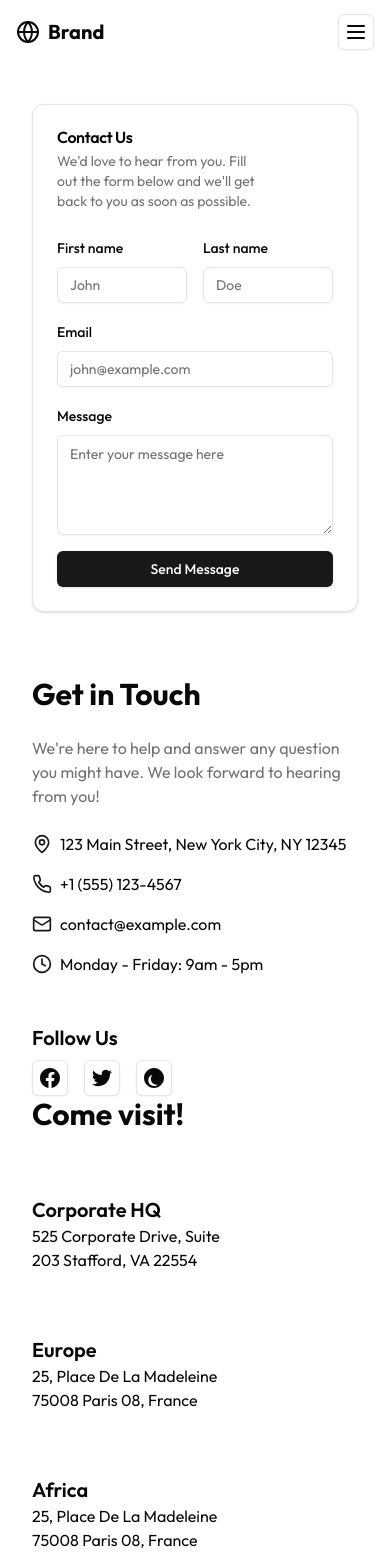
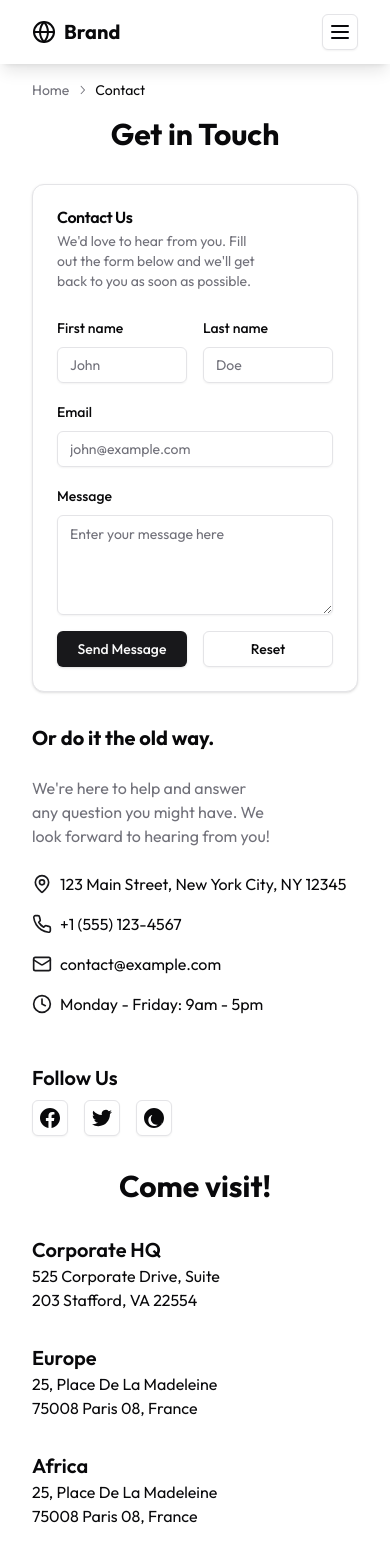
Before and after one commit to aabboudi/corporate-website, a Next.js app: page /contact in a window 390 px wide. Shown: the top 1568 px of the page. Built offline with nearby package versions, Linux system fonts and the light colour scheme.

Commit message:
Modified project layout

```diff
--- a/app/contact/page.tsx
+++ b/app/contact/page.tsx
@@ -1,15 +1,21 @@
-import { Button } from "@/components/ui/button"
-import { Card, CardContent, CardDescription, CardHeader, CardTitle } from "@/components/ui/card"
-import { Input } from "@/components/ui/input"
-import { Label } from "@/components/ui/label"
-import { Textarea } from "@/components/ui/textarea"
-import { MapPin, Phone, Mail, Clock } from "lucide-react"
+import { Button } from "@/components/ui/button";
+import { Card, CardContent, CardDescription, CardHeader, CardTitle } from "@/components/ui/card";
+import { Input } from "@/components/ui/input";
+import { Label } from "@/components/ui/label";
+import { Textarea } from "@/components/ui/textarea";
+import { MapPin, Phone, Mail, Clock } from "lucide-react";
+
+import { Breadcrumbs } from "@/components/breadcrumbs-builder";
 
 export default function Contact() {
   return (
-    <div className="container mx-auto py-10 max-w-7xl px-8">
-      <div className="grid grid-cols-1 lg:grid-cols-2 gap-16">
-        <Card className="w-full">
+    <>
+      <Breadcrumbs current="Contact" path={[{ href: "/", label: "Home" },]} />
+      <main className="container max-w-8xl px-8 mx-auto">
+
+        <h1 className="text-center text-3xl font-bold mb-8">Get in Touch</h1>
+        <div className="grid grid-cols-1 lg:grid-cols-2 gap-8">
+          <Card className="col-span-1 w-full">
             <CardHeader>
               <CardTitle>Contact Us</CardTitle>
               <CardDescription className="text-balance">We'd love to hear from you. Fill out the form below and we'll get back to you as soon as possible.</CardDescription>
@@ -34,16 +40,21 @@ export default function Contact() {
                   <Label htmlFor="message">Message</Label>
                   <Textarea className="min-h-[100px]" id="message" name="message" placeholder="Enter your message here" />
                 </div>
+                <div className="grid grid-cols-2 gap-4">
                   <Button className="w-full" type="submit">
                     Send Message
                   </Button>
+                  <Button className="w-full" type="reset" variant="outline">
+                    Reset
+                  </Button>
+                </div>
               </form>
             </CardContent>
           </Card>
 
-        <div className="space-y-6">
-          <div className="text-3xl font-bold">Get in Touch</div>
-          <p className="text-muted-foreground">
+          <div className="col-span-1 space-y-6">
+            <div className="text-xl font-bold">Or do it the old way.</div>
+            <p className="text-muted-foreground text-balance">
               We're here to help and answer any question you might have. We look forward to hearing from you!
             </p>
             <div className="space-y-4">
@@ -89,12 +100,10 @@ export default function Contact() {
             </div>
           </div>
         </div>
-      <div className="flex flex-wrap justify-center gap-16">
-        <div className="w-full">
-          <h2 className="text-3xl font-bold">
+        <h2 className="text-center text-3xl font-bold my-8">
           Come visit!
         </h2>
-        </div>
+        <div className="flex flex-wrap justify-center gap-8">
           <div className="flex-1 min-w-[250px]">
             <h3 className="text-xl font-semibold">Corporate HQ</h3>
             <p className="text-balance">525 Corporate Drive, Suite 203 Stafford, VA 22554</p>
@@ -108,6 +117,7 @@ export default function Contact() {
             <p className="text-balance">25, Place De La Madeleine 75008 Paris 08, France</p>
           </div>
         </div>
-    </div>
+      </main>
+    </>
   )
 }
--- a/app/newsroom/[article]/page.tsx
+++ b/app/newsroom/[article]/page.tsx
@@ -1,7 +1,7 @@
 import { DB } from "@/drizzle/setup";
 import { Articles } from "@/drizzle/schema";
 import { eq } from "drizzle-orm";
-import Breadcrumbs from "@/components/Breadcrumbs";
+import { Breadcrumbs } from "@/components/breadcrumbs-builder";
 import { Calendar, MapPin } from "lucide-react";
 import Image from "next/image";
 
@@ -12,8 +12,8 @@ export default async function Article({ params }: { params: { article: string }
   return (
     <div>
       <Breadcrumbs current={article.category} path={[
-        { label: "Home", slug: "/" },
-        { label: "Newsroom", slug: "/newsroom" },
+        { label: "Home", href: "/" },
+        { label: "Newsroom", href: "/newsroom" },
       ]} />
 
       <article className="grid lg:grid-cols-5 gap-12 py-12 px-8 lg:px-12">
@@ -44,7 +44,7 @@ export default async function Article({ params }: { params: { article: string }
         </section>
         <section className="lg:col-span-2">
           <Image
-            src="/ftproject-bg.webp"
+            src={article.image}
             alt="Test"
             width={1000}
             height={1000}
--- a/components/breadcrumbs-builder.tsx
+++ b/components/breadcrumbs-builder.tsx
@@ -16,7 +16,7 @@ interface BreadcrumbsProps {
 
 export function Breadcrumbs({ current, path }: BreadcrumbsProps) {
   return (
-    <Breadcrumb className="px-12 xl:px-24 py-3">
+    <Breadcrumb className="max-w-8xl mx-auto px-8 py-4">
       <BreadcrumbList>
         {path.map((item, index) => (
           <React.Fragment key={index}>
--- a/components/Footer.tsx
+++ b/components/footer.tsx
@@ -35,7 +35,7 @@ export default function Footer() {
           <h2 className="mb-6 text-sm font-semibold uppercase">Help center</h2>
           <ul className="text-sm">
             <li className="mb-4">
-              <Link href="/discord" className="hover:underline">Discord Server</Link>
+              <Link href="/frequently-asked-questions" className="hover:underline">FAQ</Link>
             </li>
             <li className="mb-4">
               <Link href="/twitter" className="hover:underline">Twitter</Link>
--- a/components/Navbar.tsx
+++ b/components/navbar.tsx
@@ -13,13 +13,14 @@ import {
   NavigationMenuLink,
   NavigationMenuList,
 } from "@/components/ui/navigation-menu"
+import { ThemeSwitch } from "./theme-switch"
 
 export default function Navbar() {
   const [isOpen, setIsOpen] = React.useState(false)
 
   return (
-    <nav className="sticky top-0 bg-background z-50">
-      <div className="max-w-7xl mx-auto px-4 sm:px-6 lg:px-8">
+    <nav className="sticky top-0 bg-background dark:bg-[#0c2545] shadow-lg z-50">
+      <div className="max-w-8xl mx-auto px-8">
         <div className="flex items-center justify-between h-16">
           <Link href="/" className="flex items-center space-x-2">
             <svg
@@ -94,6 +95,7 @@ export default function Navbar() {
             <Button asChild className="w-full">
               <Link href={siteConfig.callToAction.href}>{siteConfig.callToAction.label}</Link>
             </Button>
+            <ThemeSwitch />
           </div>
         </div>
       </div>
```
Lines whose indentation alone changed are shown as unchanged.
